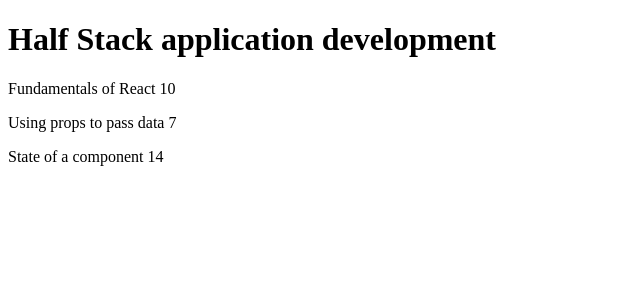
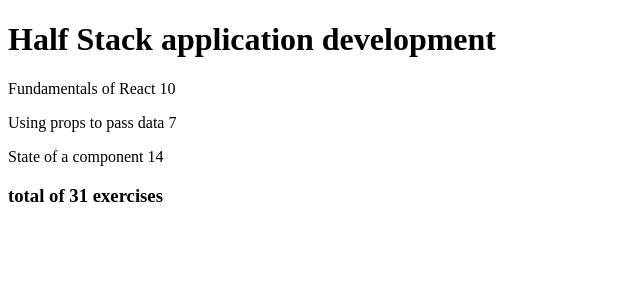
Before and after one commit to JoaDelVecchio/Full-Stack-Developer-Practice, a React (Vite) app in the folder part1/courseInfo/: page / in a window 1280 px wide. Shown: the top 300 px of the page, without its empty margins (0-640 px from the left). Built offline with nearby package versions, Linux system fonts and the light colour scheme.

Commit message:
Add the total of exercises

```diff
--- a/part1/courseInfo/components/Content.jsx
+++ b/part1/courseInfo/components/Content.jsx
@@ -7,12 +7,19 @@
     </div>
   );
 };
+const Sum = ({ parts }) => (
+  <h3>
+    total of {parts.reduce((acum, part) => acum + part.exercises, 0)} exercises
+  </h3>
+);
+
 const Content = ({ parts }) => {
   return (
     <div>
       {parts.map((part) => (
-        <Part part={part} />
+        <Part key={part.id} part={part} />
       ))}
+      <Sum parts={parts} />
     </div>
   );
 };
```
